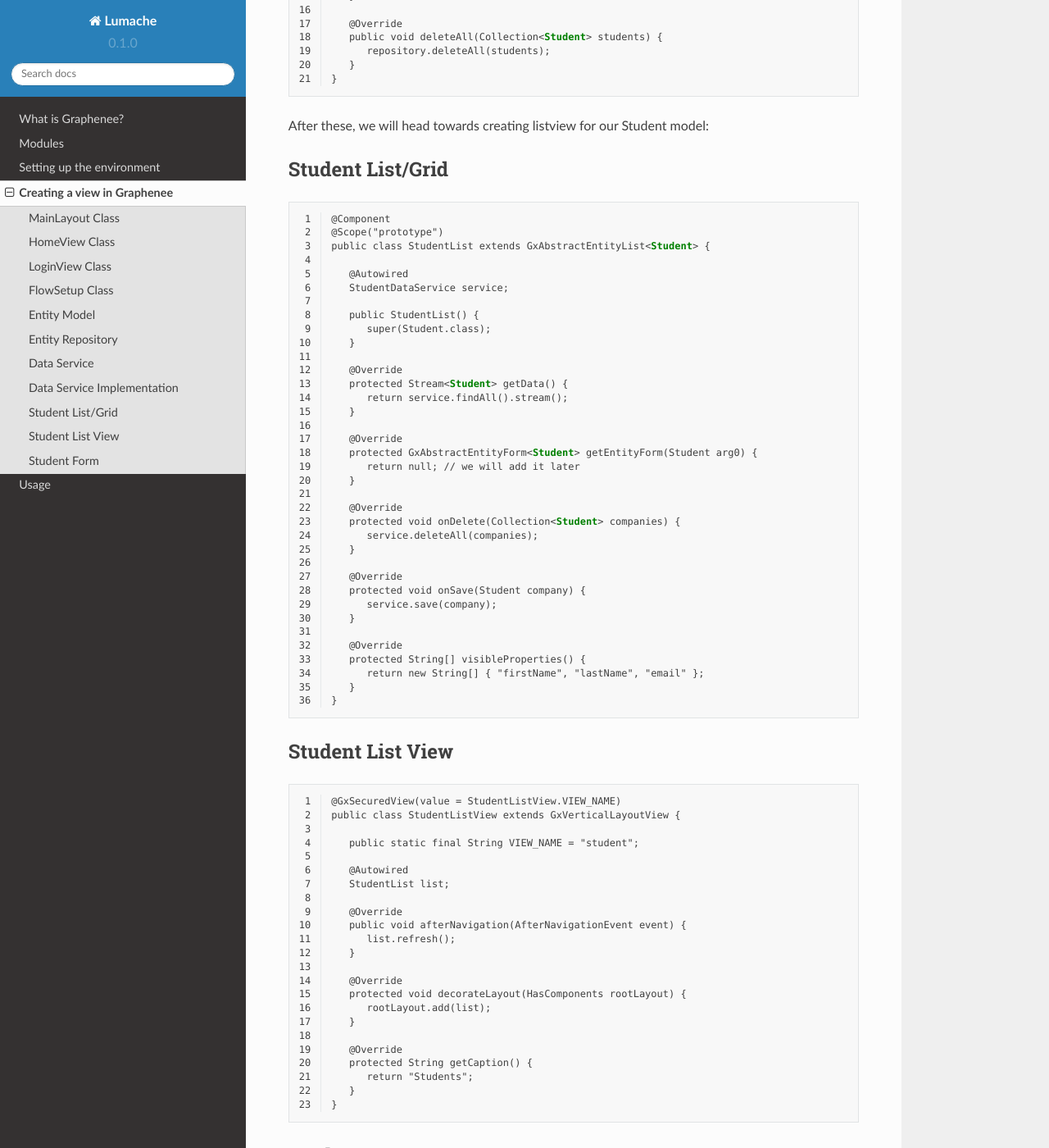
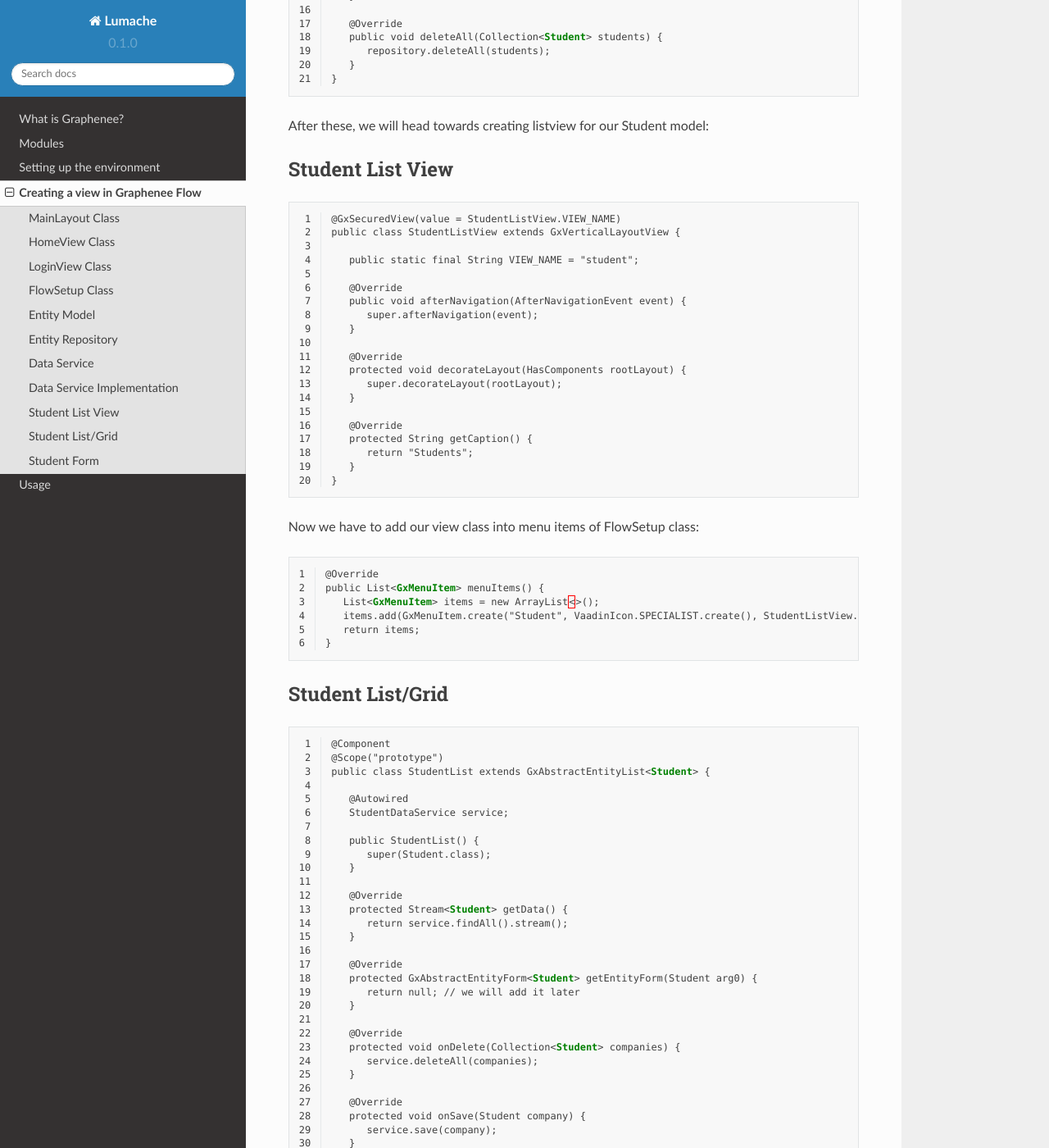
Before and after one commit to subanzafar/rtd-tutorial, a Sphinx documentation site: the page built from docs/source/createview.rst, in a window 1280 px wide and 1400 px high, scrolled down 2751 px. Shown: the whole window at 82% size. Built offline with Sphinx 7.4.7 and the Read the Docs theme 2.0.0, drawn with Linux system fonts in a browser that asks for light colours; some of the changed text lies outside the part shown.

Commit message:
Update createview.rst

```diff
--- a/docs/source/createview.rst
+++ b/docs/source/createview.rst
@@ -1,5 +1,5 @@
-Creating a view in Graphenee
-============================
+Creating a view in Graphenee Flow
+=================================
 Every class related to a view will be created inside ``/vaadin/`` folder.
 
 MainLayout Class
@@ -90,7 +90,7 @@ FlowSetup Class
    }
 
 
-So, these were the base classes we needed to display views of different lists of our models.\n Now we will create a Student entity model and other classes related:
+So, these were the base classes we needed to display views of different lists of our models. Now we will create a Student entity model and other classes related:
 
 Entity Model
 ------------
@@ -169,6 +169,45 @@ Data Service Implementation
 
 After these, we will head towards creating listview for our Student model:
 
+Student List View
+-----------------
+
+.. code-block:: html
+   :linenos:
+
+   @GxSecuredView(value = StudentListView.VIEW_NAME)
+   public class StudentListView extends GxVerticalLayoutView {
+
+      public static final String VIEW_NAME = "student";
+
+      @Override
+      public void afterNavigation(AfterNavigationEvent event) {
+         super.afterNavigation(event);
+      }
+
+      @Override
+      protected void decorateLayout(HasComponents rootLayout) {
+         super.decorateLayout(rootLayout);
+      }
+
+      @Override
+      protected String getCaption() {
+         return "Students";
+      }
+   }
+
+Now we have to add our view class into menu items of FlowSetup class:
+
+.. code-block:: html
+   :linenos:
+
+   @Override
+   public List<GxMenuItem> menuItems() {
+      List<GxMenuItem> items = new ArrayList<>();
+      items.add(GxMenuItem.create("Student", VaadinIcon.SPECIALIST.create(), StudentListView.class));
+      return items;
+   }
+
 Student List/Grid
 -----------------
 
@@ -212,34 +251,22 @@ Student List/Grid
       }
    }
 
-Student List View
------------------
+As we have created Student List, we will autowire it into Student List View class. So, the methods below will be updated:
 
 .. code-block:: html
    :linenos:
 
-   @GxSecuredView(value = StudentListView.VIEW_NAME)
-   public class StudentListView extends GxVerticalLayoutView {
+   @Override
+   StudentList list;
 
-      public static final String VIEW_NAME = "student";
+   @Override
+   public void afterNavigation(AfterNavigationEvent event) {
+      list.refresh();
+   }
 
-      @Autowired
-      StudentList list;
-
-      @Override
-      public void afterNavigation(AfterNavigationEvent event) {
-         list.refresh();
-      }
-
-      @Override
-      protected void decorateLayout(HasComponents rootLayout) {
-         rootLayout.add(list);
-      }
-
-      @Override
-      protected String getCaption() {
-         return "Students";
-      }
+   @Override
+   protected void decorateLayout(HasComponents rootLayout) {
+      rootLayout.add(list);
    }
 
 Student Form
```
